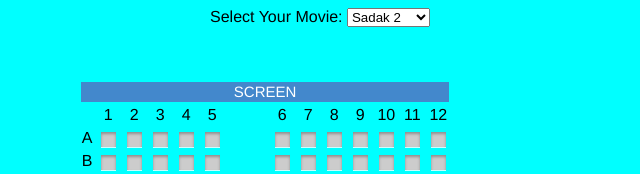
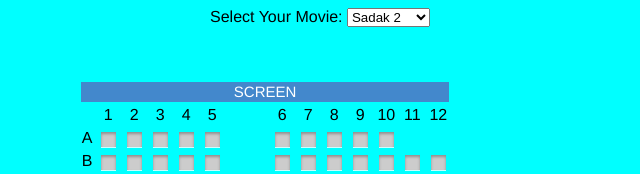
Before and after one commit to ruchikapoor098/C0775975_CSD2214_7_Test1_MovieTIckets, a plain HTML site: page index.html in a window 1280 px wide. Shown: the top 174 px of the page, 320-960 px from the left. Drawn offline with Linux system fonts and the light colour scheme.

Commit message:
18th commit

```diff
--- a/index.html
+++ b/index.html
@@ -58,9 +58,6 @@
     <td><input type="checkbox" class="seats" value="A8"></td>
     <td><input type="checkbox" class="seats" value="A9"></td>
     <td><input type="checkbox" class="seats" value="A10"></td>
-    <td><input type="checkbox" class="seats" value="A11"></td>
-    <td><input type="checkbox" class="seats" value="A12"></td>
-  </tr>
 
   <tr>
     <td>B</td>
```
